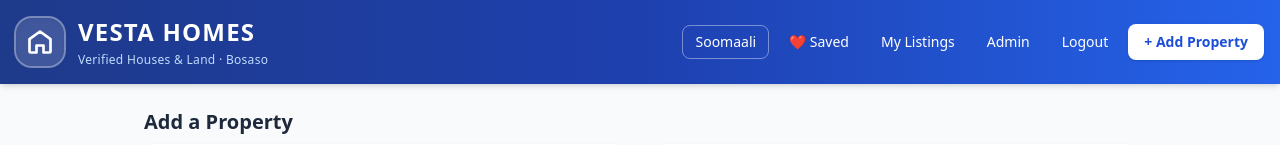
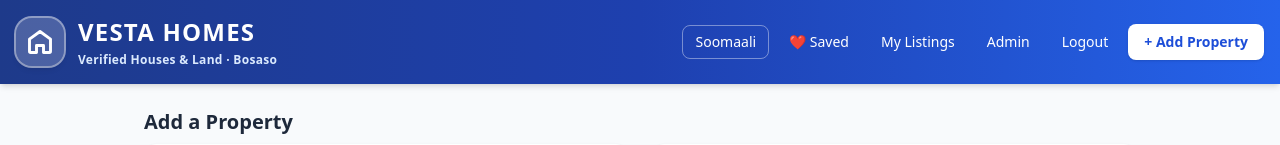
Before and after one commit to amiinabdalla/Bosaso_real_state-, a Flask app: page /add in a window 1280 px wide. Shown: the top 145 px of the page. Run offline with Flask 3, Linux system fonts and the light colour scheme; the visitor is signed in with stand-in values (Sample User, id 1); data comes from the database, SQL or seed files in the repository; some libraries are stand-ins or nearby versions.

Commit message:
Update base.html

```diff
--- a/templates/base.html
+++ b/templates/base.html
@@ -23,19 +23,20 @@
 <header class="bg-gradient-to-r from-blue-900 via-blue-800 to-blue-600 text-white shadow-md">
     <div class="max-w-7xl mx-auto px-4 py-4 flex flex-wrap items-center justify-between gap-3">
 
-      <!-- Logo-ga iyo Magaca oo la weyneeyay -->
-      <a href="{{ url_for('index') }}" class="flex items-center gap-3.5 group">
-        <div class="w-12 h-12 rounded-2xl bg-white/15 ring-2 ring-white/40 flex items-center justify-center shadow-inner group-hover:bg-white/25 transition">
-          <svg class="w-7 h-7 text-white" viewBox="0 0 24 24" fill="none" stroke="currentColor" stroke-width="2.3" stroke-linecap="round" stroke-linejoin="round">
+   <a href="{{ url_for('index') }}" class="flex items-center gap-3.5 group">
+        <!-- Sanduuqa gadaal (Background Box) -->
+        <div class="w-12 h-12 rounded-2xl bg-white/20 ring-2 ring-white/50 flex items-center justify-center shadow-md">
+          <!-- Icon-ka guriga oo caddaan saafi ah -->
+          <svg class="w-7 h-7 text-white" viewBox="0 0 24 24" fill="none" stroke="currentColor" stroke-width="2.5" stroke-linecap="round" stroke-linejoin="round">
             <path d="M3 9.5L12 3l9 6.5V20a1 1 0 0 1-1 1h-5v-6H9v6H4a1 1 0 0 1-1-1V9.5z"/>
           </svg>
         </div>
+        <!-- Magaca Vesta Homes -->
         <div class="leading-none">
-          <span class="block text-2xl font-black tracking-wider uppercase">VESTA HOMES</span>
-          <span class="block text-xs font-medium text-blue-200 mt-1 tracking-wide">Verified Houses & Land · Bosaso</span>
+          <span class="block text-2xl font-black tracking-wider uppercase text-white">VESTA HOMES</span>
+          <span class="block text-xs font-semibold text-blue-100 mt-1 tracking-wide">Verified Houses & Land · Bosaso</span>
         </div>
       </a>
-
       <!-- Menu-ga Midig -->
       <nav class="flex flex-wrap items-center gap-2 text-sm">
         <a href="{{ url_for('set_lang', code='so' if lang == 'en' else 'en') }}"
```
